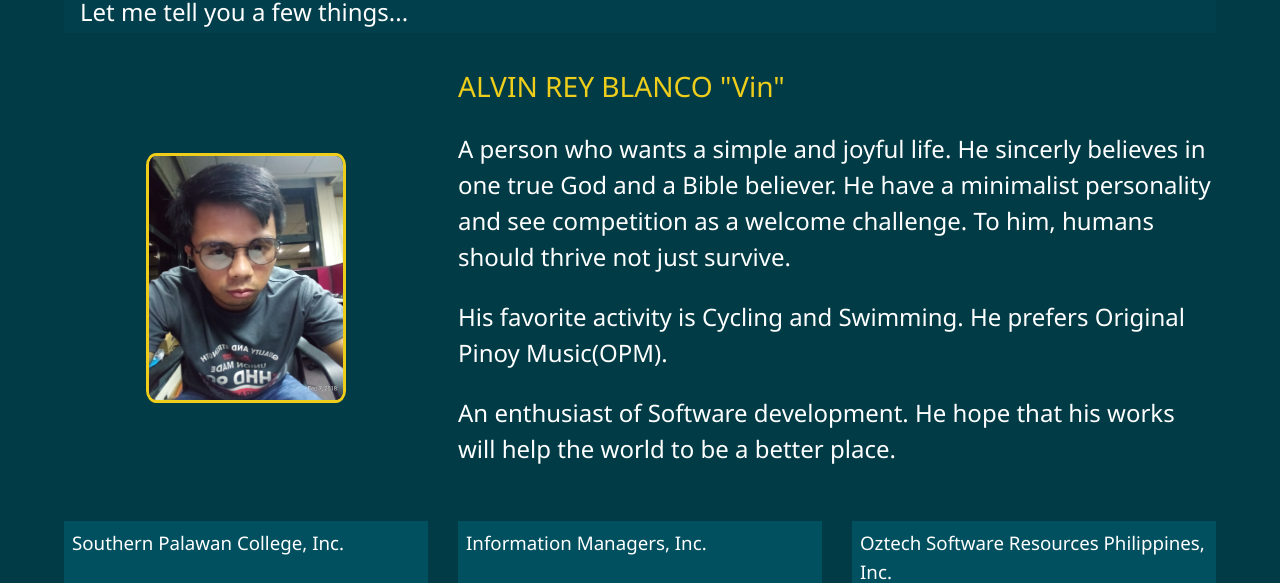
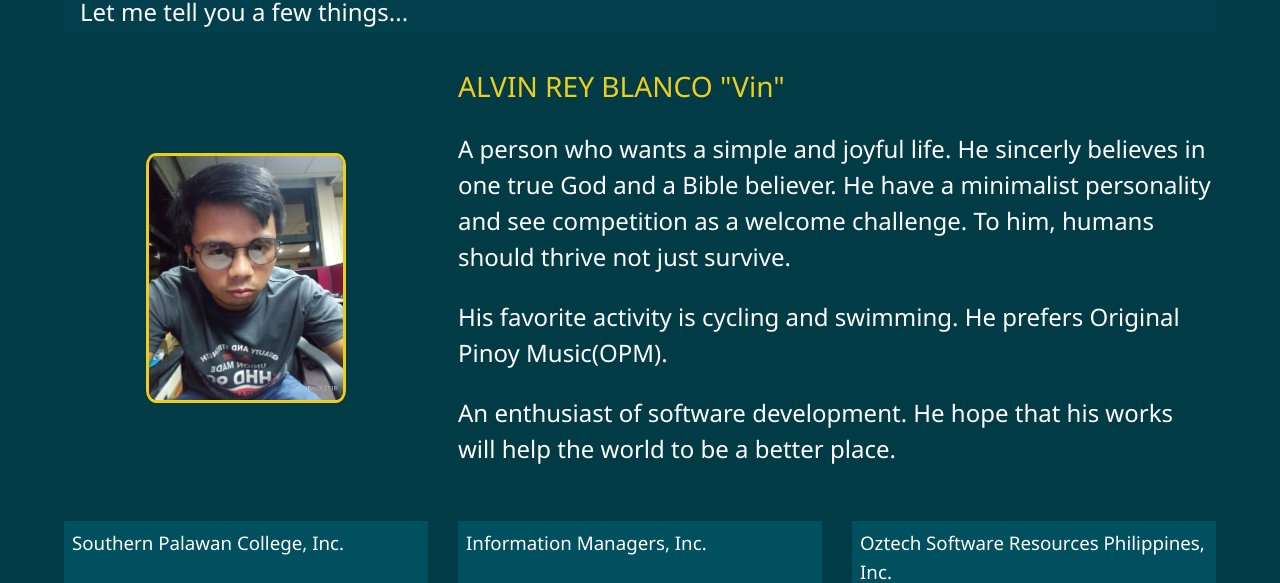
Before and after one commit to vinthrive/profile, a website: page dist/about.html in a window 1280 px wide. Shown: the part 217-800 px from the top of the page. Drawn offline with Linux system fonts and the light colour scheme.

Commit message:
Update about.html

```diff
--- a/dist/about.html
+++ b/dist/about.html
@@ -56,11 +56,11 @@
             thrive not just survive.
           </p>
           <p>
-            His favorite activity is Cycling and Swimming. He prefers Original
+            His favorite activity is cycling and swimming. He prefers Original
             Pinoy Music(OPM).
           </p>
           <p>
-            An enthusiast of Software development. He hope that his works will
+            An enthusiast of software development. He hope that his works will
             help the world to be a better place.
           </p>
         </div>
```
